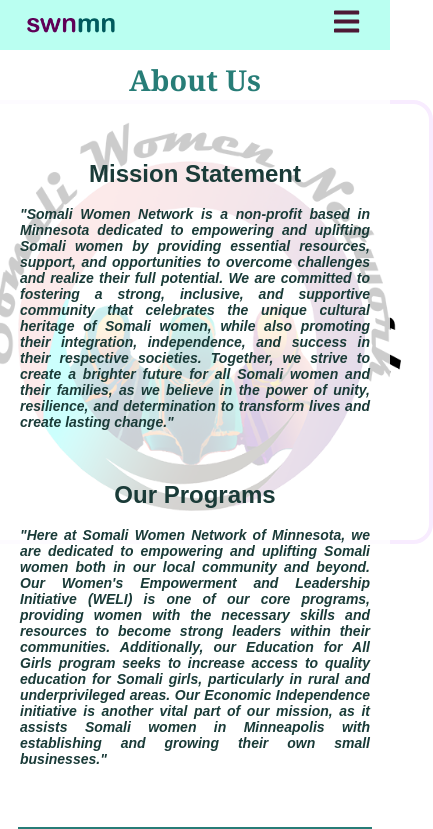
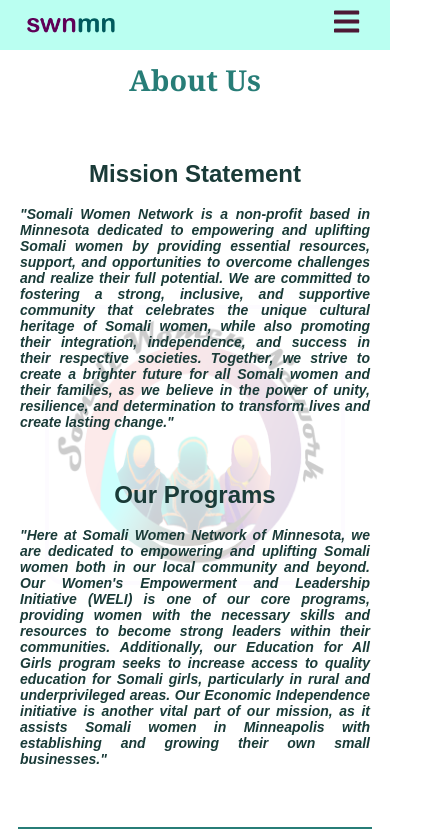
Before and after one commit to hayetechnology/swnmn, a React (Create React App) app in the folder frontend/: page / in a window 390 px wide. Shown: the top 829 px of the page, 433 px wide, since content can reach past the window. Built offline with nearby package versions, Linux system fonts and the light colour scheme.

Commit message:
hotfix mobile homescreen size adjustments

```diff
--- a/frontend/src/components/Home/HomeElements.js
+++ b/frontend/src/components/Home/HomeElements.js
@@ -47,6 +47,7 @@ export const HomeContainer = styled.div`
 `;
 
 export const HombeBg = styled.div`
+  max-height: 700px;
   display: flex;
   justify-content: center;
   align-items: start;
```
